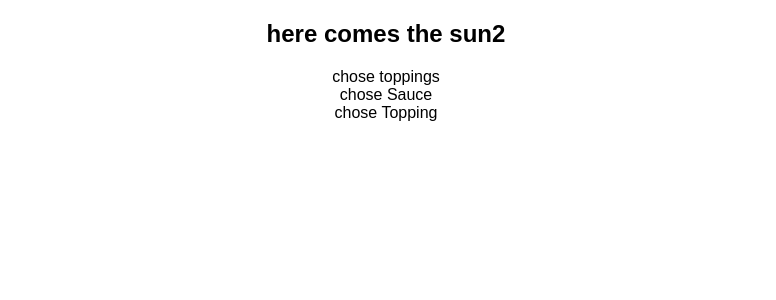
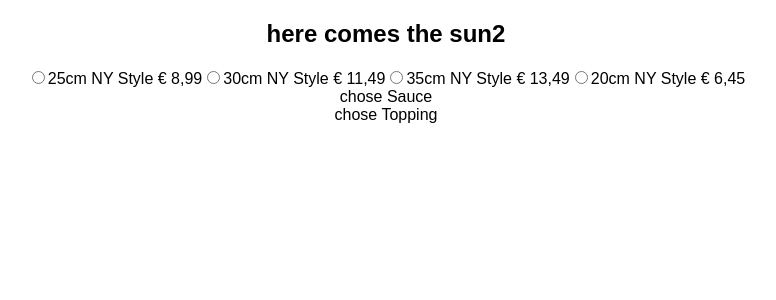
Before and after one commit to fong1980/PizzaConfig, a React (Create React App) app: page / in a window 1280 px wide. Shown: the top 300 px of the page, without its empty margins (254-1030 px from the left). Built offline with nearby package versions, Linux system fonts and the light colour scheme.

Commit message:
checkbox pizzabase

```diff
--- a/src/component/pizzaBase.js
+++ b/src/component/pizzaBase.js
@@ -1,10 +1,68 @@
-import React, { PureComponent } from "react";
+import React, { PureComponent, Component } from "react";
+import { connect } from "react-redux";
 import PropTypes from "prop-types";
+//import { pickBase } from "../actions/counter";
+
+// this.props.increment();
+// console.log(this.counter, "test");
 
 class PizzaBase extends PureComponent {
+  constructor(props) {
+    super(props);
+    //this.state = {};
+
+    this.handleInputChange = this.handleInputChange.bind(this);
+  }
+
+  handleInputChange(event) {
+    //console.log(this.state.isGoing);
+    //console.log(this.props.pickBase(event.target.value));
+    //this.props.pickBase(event.target.value);
+    console.log(event.target.value);
+
+    const target = event.target;
+    const value = target.type === "checkbox" ? target.checked : target.value;
+    const name = target.name;
+  }
+
   render() {
-    return <div className="Square">chose toppings</div>;
+    return (
+      <form>
+        <label>
+          <input
+            name="choseBase"
+            type="radio"
+            value="8,99"
+            onChange={this.handleInputChange}
+          />25cm NY Style € 8,99
+          <input
+            name="choseBase"
+            type="radio"
+            value="11,49"
+            onChange={this.handleInputChange}
+          />30cm NY Style € 11,49
+          <input
+            name="choseBase"
+            type="radio"
+            value="13,49"
+            onChange={this.handleInputChange}
+          />35cm NY Style € 13,49
+          <input
+            name="choseBase"
+            type="radio"
+            value="6,45"
+            onChange={this.handleInputChange}
+          />20cm NY Style € 6,45
+        </label>
+        <br />
+      </form>
+    );
   }
 }
+const mapStateToProps = state => {
+  return {
+    counter: state.counter
+  };
+};
 
-export default PizzaBase;
+export default connect(mapStateToProps, {})(PizzaBase);
```
